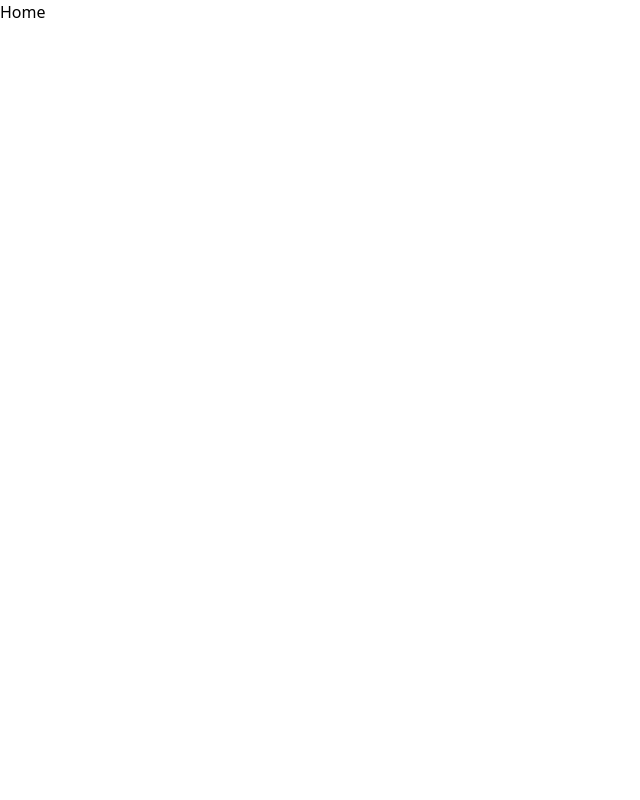
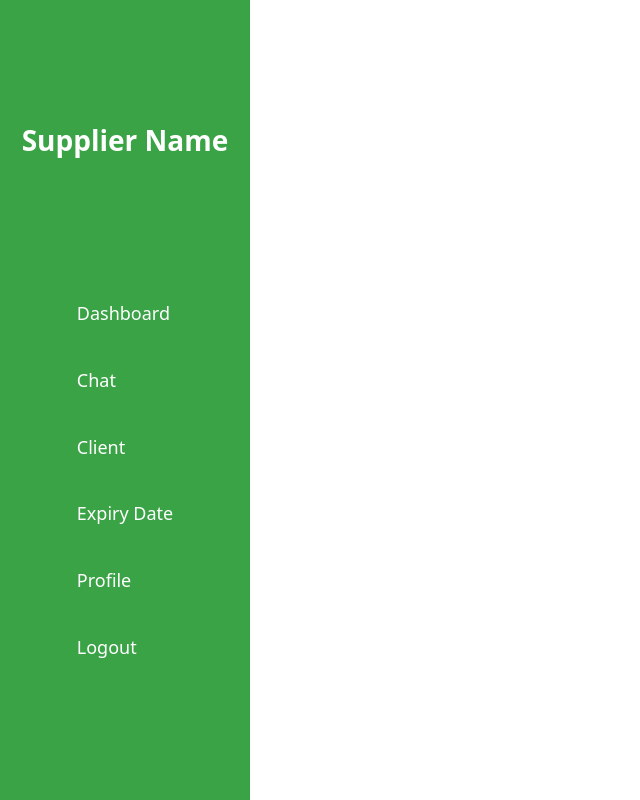
Before and after one commit to khaled-bissani/shelves-tracker, a React (Create React App) app in the folder supplier-frontend/: page /home in a window 1280 px wide. Shown: the whole page, without its empty margins (0-640 px from the left). Built offline with nearby package versions, Linux system fonts and the light colour scheme.

Commit message:
Frontend <> Supplier frontend: adding elements in the sidebar component

```diff
--- a/supplier-frontend/src/components/SideBar.jsx
+++ b/supplier-frontend/src/components/SideBar.jsx
@@ -1,8 +1,31 @@
 import React from 'react'
+import { Link } from "react-router-dom";
 
 const SideBar = () => {
   return (
-    <div>SideBar</div>
+    <div className='flex flex-col items-center justify-evenly w-[250px] h-screen bg-[#3AA346]'>
+        <h1 className='text-white text-[28px] font-sans font-bold'>Supplier Name</h1>
+        <div className='flex flex-col items-start justify-around h-[400px]'>
+            <Link className='text-white text-[18px] font-sans' to={"/home"}>
+                <p>Dashboard</p>
+            </Link>
+            <Link className='text-white text-[18px] font-sans' to={"/chat"}>
+                <p>Chat</p>
+            </Link>
+            <Link className='text-white text-[18px] font-sans' to={"/client"}>
+                <p>Client</p>
+            </Link>
+            <Link className='text-white text-[18px] font-sans' to={"/expiry"}>
+                <p>Expiry Date</p>
+            </Link>
+            <Link className='text-white text-[18px] font-sans' to={"/profile"}>
+                <p>Profile</p>
+            </Link>
+            <Link className='text-white text-[18px] font-sans' to={"/"}>
+                <p>Logout</p>
+            </Link>
+        </div>
+    </div>
   )
 }
 
--- a/supplier-frontend/src/pages/home/Home.js
+++ b/supplier-frontend/src/pages/home/Home.js
@@ -1,8 +1,11 @@
 import React from 'react'
+import SideBar from '../../components/SideBar'
 
 const Home = () => {
   return (
-    <div>Home</div>
+    <div>
+      <SideBar/>
+    </div>
   )
 }
 
```
